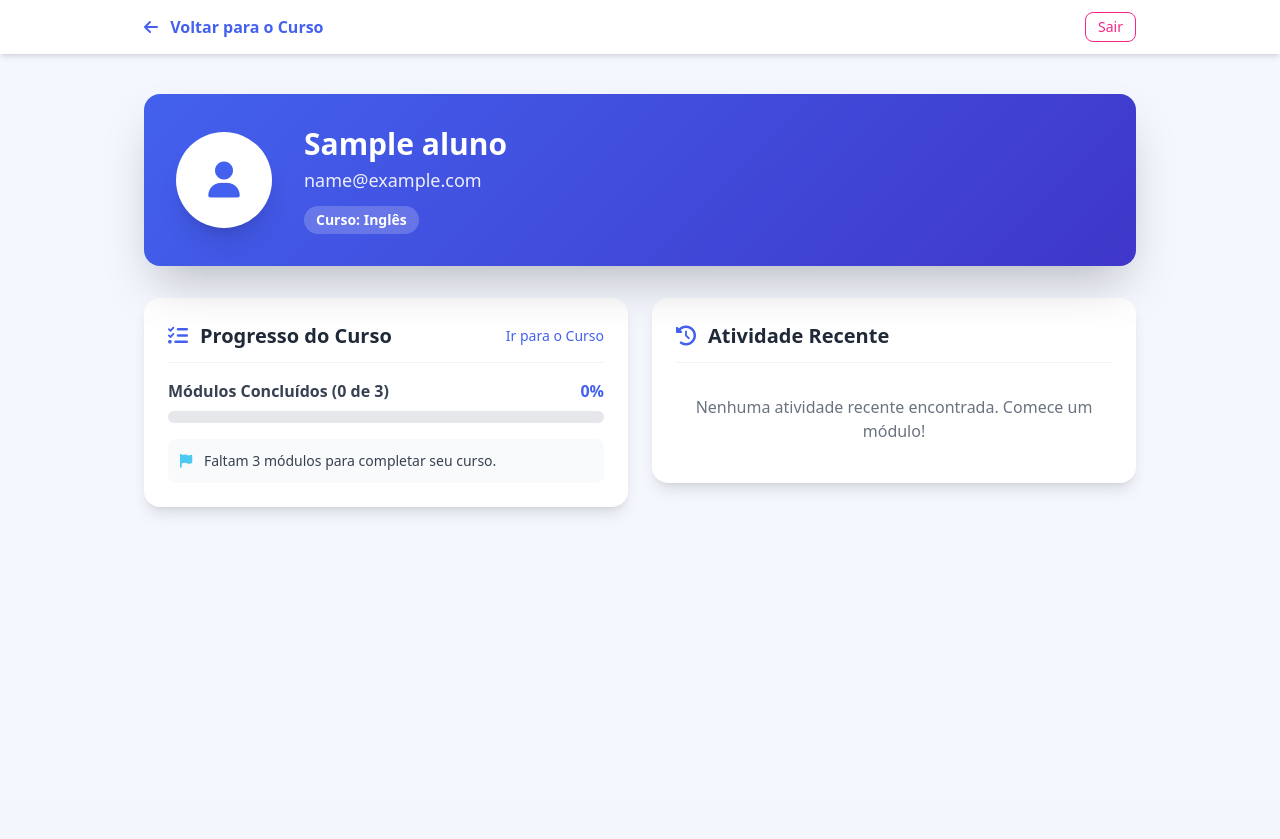
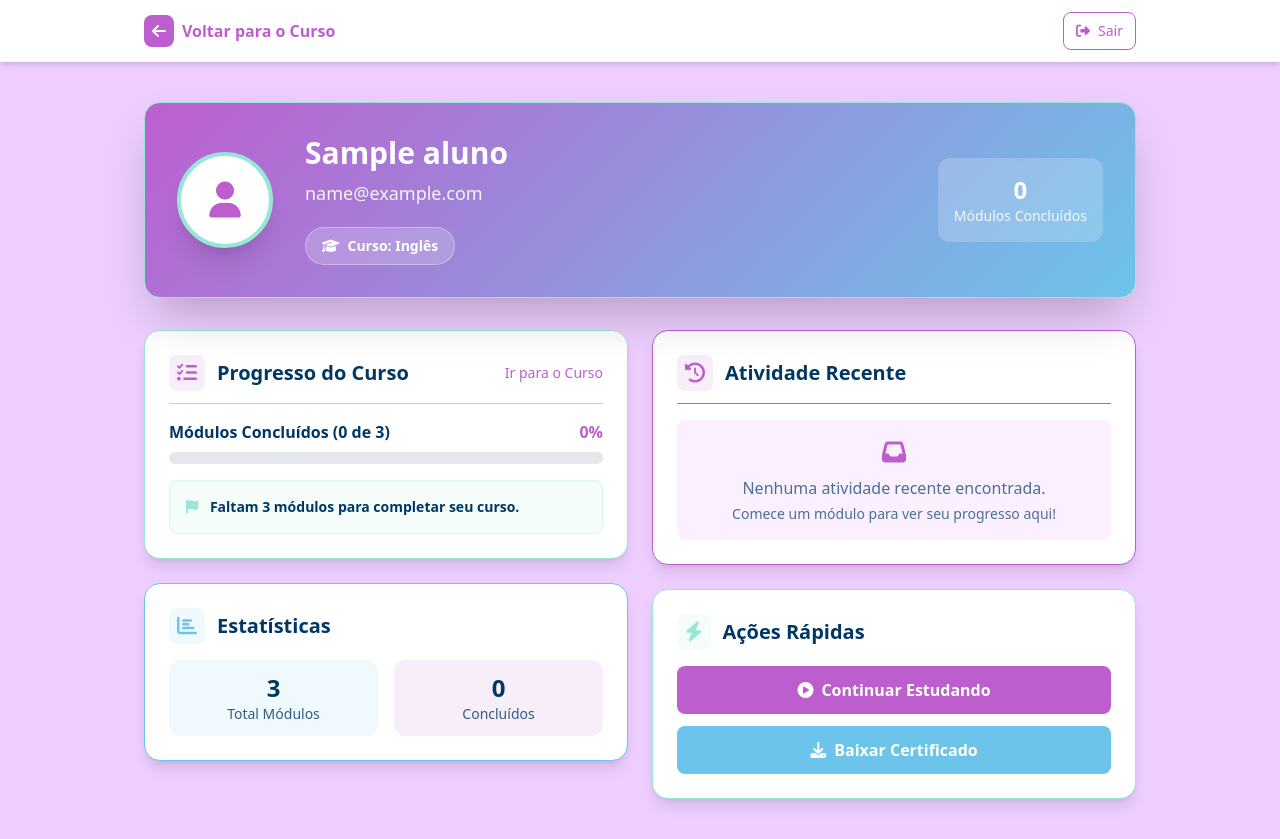
Before and after one commit to Richard15151/LevelUp, a Flask app: page /perfil in a window 1280 px wide. Before the commit the page ends 513 px from the top, so only its background shows below. Run offline with Flask 3, Linux system fonts and the light colour scheme; the visitor is signed in with stand-in values (Sample User, id 1); data comes from the database, SQL or seed files in the repository; tables that the repository leaves empty hold one stand-in row (values such as "Sample post"); parts of the project's set-up code (start-up, migrations or seed data) failed here and were passed over; some libraries are stand-ins or nearby versions.

Commit message:
Update perfil.html

```diff
--- a/templates/perfil.html
+++ b/templates/perfil.html
@@ -11,88 +11,111 @@
     />
 
     <script>
-      // Configuração do Tailwind para usar cores customizadas
       tailwind.config = {
         theme: {
           extend: {
             colors: {
-              "primary-blue": "#4361ee",
-              "secondary-blue": "#3f37c9",
-              "success-cyan": "#4cc9f0",
-              "danger-red": "#f72585",
-            },
-            borderRadius: {
-              xl: "16px", // Novo radius maior para cards
-            },
-          },
-        },
-      };
+              'fundo-claro': '#edceff',
+              'texto-escuro': '#013765',
+              'verde-claro': '#98e6d6',
+              'roxo-cta': '#bd5ecf',
+              'azul-metodo': '#6cc4ea',
+            }
+          }
+        }
+      }
     </script>
+    <style>
+      .bg-fundo-claro { background-color: #edceff; }
+      .bg-texto-escuro { background-color: #013765; }
+      .bg-verde-claro { background-color: #98e6d6; }
+      .bg-roxo-cta { background-color: #bd5ecf; }
+      .bg-azul-metodo { background-color: #6cc4ea; }
+
+      .text-texto-escuro { color: #013765; }
+      .text-verde-claro { color: #98e6d6; }
+      .text-roxo-cta { color: #bd5ecf; }
+      .text-azul-metodo { color: #6cc4ea; }
+
+      .border-roxo-cta { border-color: #bd5ecf; }
+      .border-verde-claro { border-color: #98e6d6; }
+      .border-azul-metodo { border-color: #6cc4ea; }
+    </style>
   </head>
-  <body class="bg-[#f5f7ff] font-sans min-h-screen flex flex-col">
+  <body class="bg-[#edceff] font-sans min-h-screen flex flex-col">
     <header class="bg-white shadow-md">
       <div
         class="max-w-5xl mx-auto px-4 py-3 flex justify-between items-center"
       >
         <a
           href="{{ url_for('curso_home') }}"
-          class="text-primary-blue hover:text-secondary-blue font-semibold transition"
+          class="text-[#bd5ecf] hover:text-[#013765] font-semibold transition duration-300 flex items-center"
         >
-          <i class="fas fa-arrow-left mr-2"></i> Voltar para o Curso
+          <i class="fas fa-arrow-left mr-2 bg-[#bd5ecf] text-white p-2 rounded-lg"></i>
+          Voltar para o Curso
         </a>
         <a
           href="{{ url_for('logout') }}"
-          class="text-sm text-danger-red hover:bg-danger-red hover:text-white font-medium border border-danger-red px-3 py-1 rounded-lg transition duration-300"
+          class="text-sm text-[#bd5ecf] hover:bg-[#bd5ecf] hover:text-white font-medium border border-[#bd5ecf] px-3 py-2 rounded-lg transition duration-300"
         >
-          Sair
+          <i class="fas fa-sign-out-alt mr-2"></i>Sair
         </a>
       </div>
     </header>
 
     <main class="max-w-5xl mx-auto px-4 py-10 flex-grow w-full">
+      <!-- Header do Perfil -->
       <div
-        class="p-8 rounded-xl shadow-2xl mb-8 relative overflow-hidden"
-        style="background: linear-gradient(135deg, #4361ee, #3f37c9)"
+        class="p-8 rounded-2xl shadow-2xl mb-8 relative overflow-hidden border border-[#98e6d6]"
+        style="background: linear-gradient(135deg, #bd5ecf, #6cc4ea)"
       >
         <div
           class="flex flex-col md:flex-row items-start md:items-center space-y-6 md:space-y-0 md:space-x-8 text-white"
         >
           <div
-            class="flex-shrink-0 w-24 h-24 rounded-full bg-white flex items-center justify-center border-4 border-opacity-50 border-white shadow-xl"
+            class="flex-shrink-0 w-24 h-24 rounded-full bg-white flex items-center justify-center border-4 border-[#98e6d6] shadow-xl"
           >
-            <i class="fas fa-user text-4xl text-primary-blue"></i>
+            <i class="fas fa-user text-4xl text-[#bd5ecf]"></i>
           </div>
 
-          <div class="flex-grow space-y-1">
+          <div class="flex-grow space-y-2">
             <p class="text-3xl font-bold">{{ nome }}</p>
             <p class="text-lg opacity-90">{{ email }}</p>
 
-            <div class="pt-2">
+            <div class="pt-3">
               <span
-                class="inline-block bg-white bg-opacity-20 text-white text-sm font-semibold px-3 py-1 rounded-full backdrop-blur-sm"
+                class="inline-block bg-white bg-opacity-20 text-white text-sm font-semibold px-4 py-2 rounded-full backdrop-blur-sm border border-white border-opacity-30"
               >
-                Curso: {{ curso }}
+                <i class="fas fa-graduation-cap mr-2"></i>Curso: {{ curso }}
               </span>
+            </div>
+          </div>
+
+          <div class="flex-shrink-0">
+            <div class="bg-white bg-opacity-20 rounded-xl p-4 text-center backdrop-blur-sm">
+              <div class="text-2xl font-bold">{{ modulos_concluidos | default(0) }}</div>
+              <div class="text-sm opacity-90">Módulos Concluídos</div>
             </div>
           </div>
         </div>
       </div>
 
       <div class="grid grid-cols-1 md:grid-cols-2 gap-6">
+        <!-- Progresso do Curso -->
         <div class="space-y-6">
           <div
-            class="bg-white p-6 rounded-xl shadow-lg h-fit transition duration-300 hover:shadow-xl"
+            class="bg-white p-6 rounded-2xl shadow-lg h-fit transition duration-300 hover:shadow-xl border border-[#98e6d6]"
           >
             <div
-              class="flex justify-between items-center mb-4 pb-3 border-b border-gray-100"
+              class="flex justify-between items-center mb-4 pb-3 border-b border-[#98e6d6]"
             >
-              <h3 class="text-xl font-semibold text-gray-800 flex items-center">
-                <i class="fas fa-tasks mr-3 text-primary-blue"></i> Progresso do
-                Curso
+              <h3 class="text-xl font-semibold text-[#013765] flex items-center">
+                <i class="fas fa-tasks mr-3 text-[#bd5ecf] bg-[#bd5ecf] bg-opacity-10 p-2 rounded-lg"></i>
+                Progresso do Curso
               </h3>
               <a
                 href="{{ url_for('curso_home') }}"
-                class="text-primary-blue hover:text-secondary-blue text-sm font-medium transition"
+                class="text-[#bd5ecf] hover:text-[#013765] text-sm font-medium transition duration-300"
                 >Ir para o Curso</a
               >
             </div>
@@ -100,14 +123,14 @@
             <div class="space-y-4">
               <div>
                 <div
-                  class="flex justify-between text-base font-semibold text-gray-700 mb-2"
+                  class="flex justify-between text-base font-semibold text-[#013765] mb-2"
                 >
                   <span
                     >Módulos Concluídos ({{ modulos_concluidos | default(0) }}
                     de {{ total_modulos | default(0) }})</span
                   >
 
-                  <span class="text-primary-blue"
+                  <span class="text-[#bd5ecf]"
                     >{{ progresso_curso | default(0) }}%</span
                   >
                 </div>
@@ -117,65 +140,107 @@
                   style="--progresso: {{ progresso_curso | default(0) }}%;"
                 >
                   <div
-                    class="h-full bg-primary-blue transition-all duration-500"
+                    class="h-full bg-[#98e6d6] transition-all duration-500"
                     style="width: var(--progresso)"
                   ></div>
                 </div>
               </div>
 
-              <div class="p-3 bg-gray-50 rounded-lg text-sm text-gray-700">
+              <div class="p-4 bg-[#98e6d6] bg-opacity-10 rounded-lg text-sm text-[#013765] border border-[#98e6d6] border-opacity-30">
                 {% if progresso_curso == 100 %}
-                <i class="fas fa-award text-success-cyan mr-2"></i>
-                Parabéns! Você concluiu seu curso! {% else %}
-                <i class="fas fa-flag text-success-cyan mr-2"></i> Faltam {{
-                total_modulos - modulos_concluidos }} módulos para completar seu
-                curso. {% endif %}
+                <i class="fas fa-award text-[#98e6d6] mr-2"></i>
+                <span class="font-semibold">Parabéns! Você concluiu seu curso!</span>
+                {% else %}
+                <i class="fas fa-flag text-[#98e6d6] mr-2"></i>
+                <span class="font-semibold">Faltam {{ total_modulos - modulos_concluidos }} módulos para completar seu curso.</span>
+                {% endif %}
+              </div>
+            </div>
+          </div>
+
+          <!-- Estatísticas Rápidas -->
+          <div
+            class="bg-white p-6 rounded-2xl shadow-lg h-fit transition duration-300 hover:shadow-xl border border-[#6cc4ea]"
+          >
+            <h3 class="text-xl font-semibold text-[#013765] flex items-center mb-4">
+              <i class="fas fa-chart-bar mr-3 text-[#6cc4ea] bg-[#6cc4ea] bg-opacity-10 p-2 rounded-lg"></i>
+              Estatísticas
+            </h3>
+            <div class="grid grid-cols-2 gap-4">
+              <div class="text-center p-3 bg-[#6cc4ea] bg-opacity-10 rounded-xl">
+                <div class="text-2xl font-bold text-[#013765]">{{ total_modulos | default(0) }}</div>
+                <div class="text-sm text-[#013765] text-opacity-80">Total Módulos</div>
+              </div>
+              <div class="text-center p-3 bg-[#bd5ecf] bg-opacity-10 rounded-xl">
+                <div class="text-2xl font-bold text-[#013765]">{{ modulos_concluidos | default(0) }}</div>
+                <div class="text-sm text-[#013765] text-opacity-80">Concluídos</div>
               </div>
             </div>
           </div>
         </div>
 
+        <!-- Atividade Recente -->
         <div class="space-y-6">
           <div
-            class="bg-white p-6 rounded-xl shadow-lg h-fit transition duration-300 hover:shadow-xl"
+            class="bg-white p-6 rounded-2xl shadow-lg h-fit transition duration-300 hover:shadow-xl border border-[#bd5ecf]"
           >
             <div
-              class="flex justify-between items-center mb-4 pb-3 border-b border-gray-100"
+              class="flex justify-between items-center mb-4 pb-3 border-b border-[#bd5ecf]"
             >
-              <h3 class="text-xl font-semibold text-gray-800 flex items-center">
-                <i class="fas fa-history mr-3 text-primary-blue"></i> Atividade
-                Recente
+              <h3 class="text-xl font-semibold text-[#013765] flex items-center">
+                <i class="fas fa-history mr-3 text-[#bd5ecf] bg-[#bd5ecf] bg-opacity-10 p-2 rounded-lg"></i>
+                Atividade Recente
               </h3>
             </div>
 
-            <div class="divide-y divide-gray-100">
+            <div class="divide-y divide-[#98e6d6] divide-opacity-30">
               {% for atividade in atividades_recente %}
-              <div class="flex items-center py-3">
+              <div class="flex items-center py-3 group hover:bg-[#edceff] hover:bg-opacity-30 rounded-lg px-2 transition duration-300">
                 <div
-                  class="w-10 h-10 rounded-full bg-gray-100 text-success-cyan flex items-center justify-center mr-4"
+                  class="w-10 h-10 rounded-full bg-[#98e6d6] bg-opacity-20 text-[#98e6d6] flex items-center justify-center mr-4 border border-[#98e6d6] border-opacity-30"
                 >
                   <i class="fas fa-book"></i>
                 </div>
                 <div class="flex-1">
-                  <div class="font-medium text-gray-800">
+                  <div class="font-medium text-[#013765]">
                     Módulo Concluído: {{ atividade.nome }}
                   </div>
-                  <div class="text-xs text-gray-500">
-                    Concluído em: {{
+                  <div class="text-xs text-[#013765] text-opacity-70">
+                    <i class="fas fa-clock mr-1"></i>Concluído em: {{
                     atividade.data_conclusao.strftime('%d/%m/%Y, %H:%M') }}
                   </div>
                 </div>
                 <div
-                  class="bg-success-cyan text-white text-xs font-bold px-2 py-1 rounded-full"
+                  class="bg-[#98e6d6] text-[#013765] text-xs font-bold px-2 py-1 rounded-full"
                 >
                   ✅
                 </div>
               </div>
               {% else %}
-              <div class="p-4 text-center text-gray-500">
-                Nenhuma atividade recente encontrada. Comece um módulo!
+              <div class="p-4 text-center text-[#013765] text-opacity-70 bg-[#edceff] bg-opacity-30 rounded-lg">
+                <i class="fas fa-inbox text-2xl mb-2 text-[#bd5ecf]"></i>
+                <div>Nenhuma atividade recente encontrada.</div>
+                <div class="text-sm mt-1">Comece um módulo para ver seu progresso aqui!</div>
               </div>
               {% endfor %}
+            </div>
+          </div>
+
+          <!-- Ações Rápidas -->
+          <div
+            class="bg-white p-6 rounded-2xl shadow-lg h-fit transition duration-300 hover:shadow-xl border border-[#98e6d6]"
+          >
+            <h3 class="text-xl font-semibold text-[#013765] flex items-center mb-4">
+              <i class="fas fa-bolt mr-3 text-[#98e6d6] bg-[#98e6d6] bg-opacity-10 p-2 rounded-lg"></i>
+              Ações Rápidas
+            </h3>
+            <div class="space-y-3">
+              <a href="{{ url_for('curso_home') }}" class="block w-full bg-[#bd5ecf] hover:bg-[#013765] text-white font-semibold py-3 px-4 rounded-lg text-center transition duration-300 transform hover:scale-105">
+                <i class="fas fa-play-circle mr-2"></i>Continuar Estudando
+              </a>
+              <button class="block w-full bg-[#6cc4ea] hover:bg-[#013765] text-white font-semibold py-3 px-4 rounded-lg text-center transition duration-300 transform hover:scale-105">
+                <i class="fas fa-download mr-2"></i>Baixar Certificado
+              </button>
             </div>
           </div>
         </div>
```
